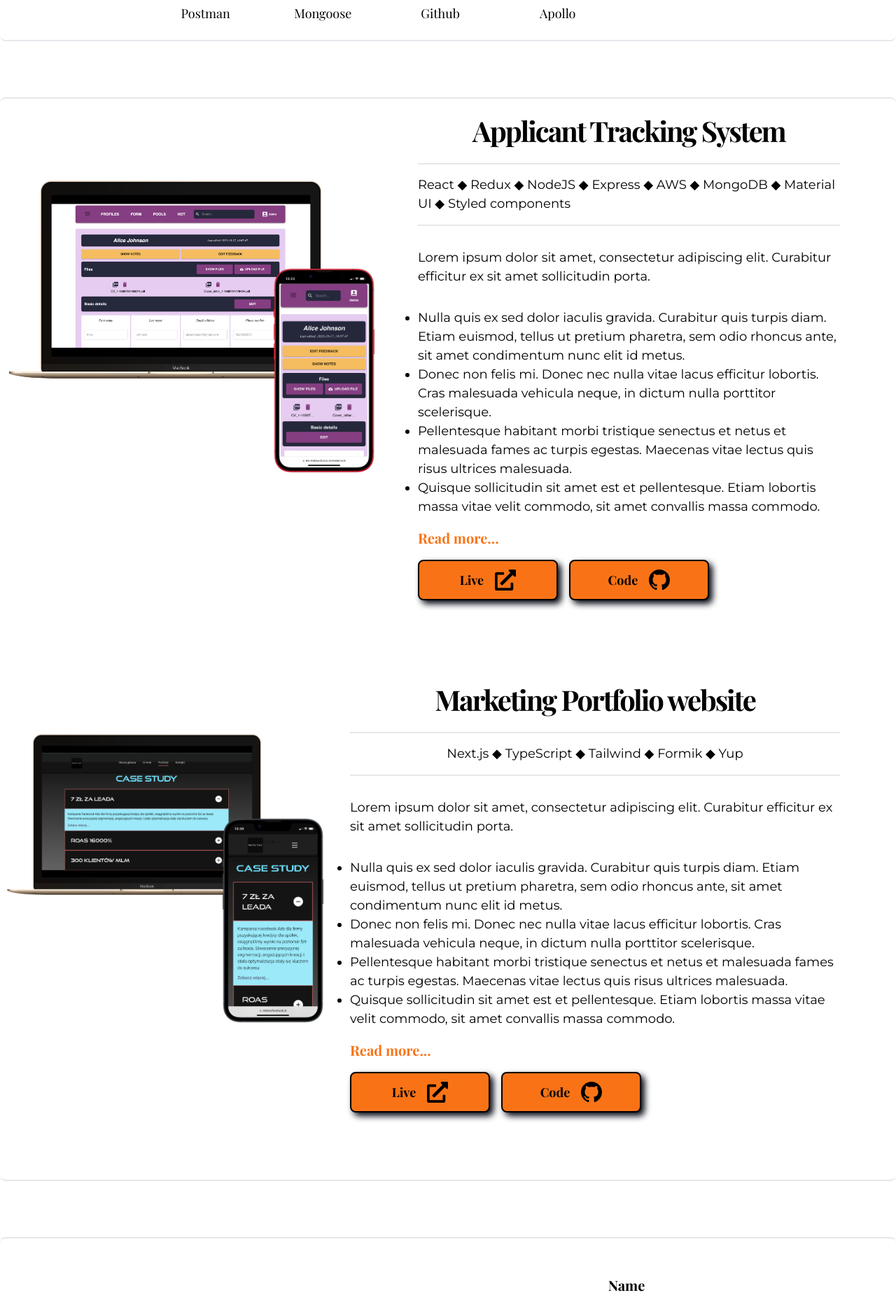
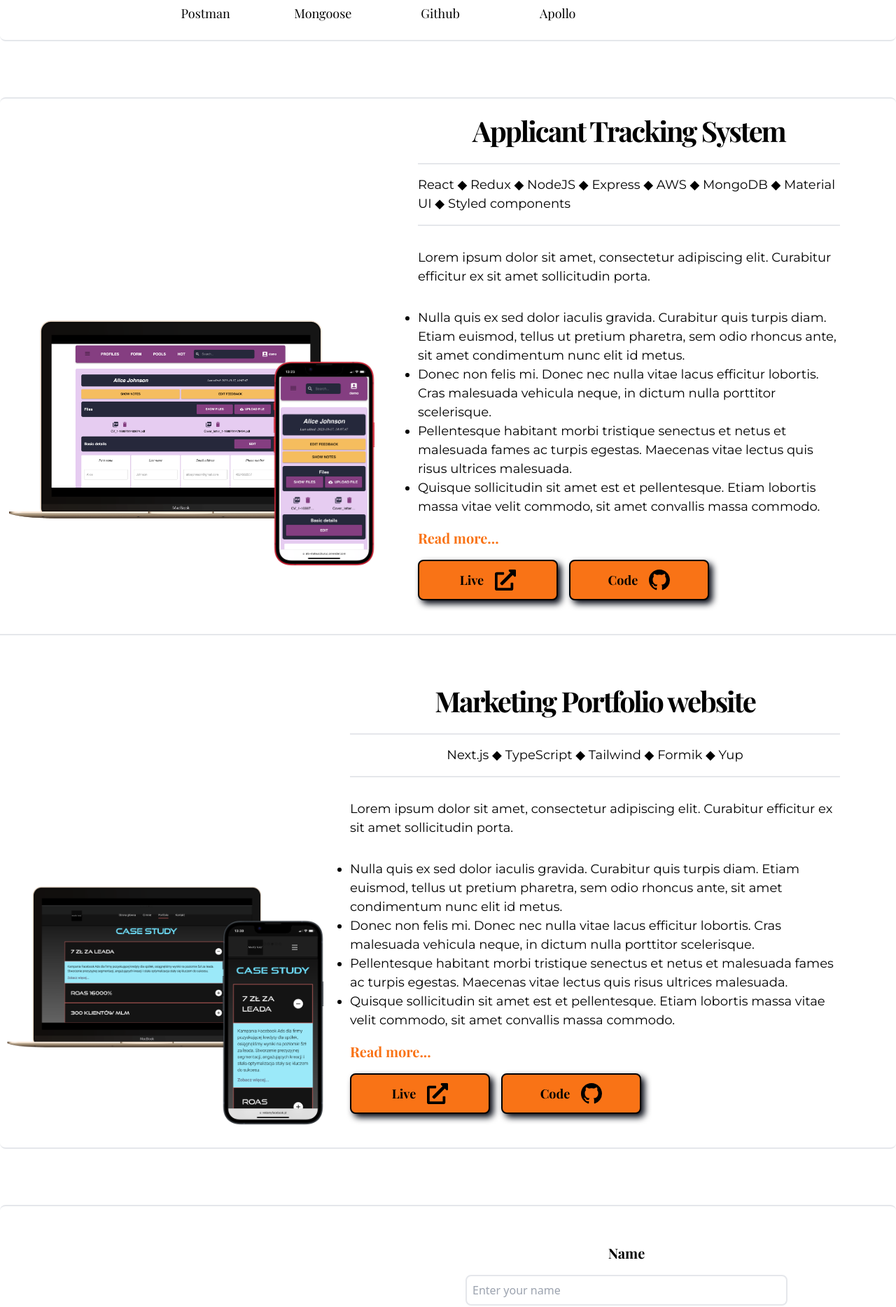
Before and after one commit to MateuszKuruc/developer-portfolio, a Next.js app in the folder developer-portfolio-site/: page / in a window 1280 px wide. Shown: the part 1621-3489 px from the top of the page at 70% size. Built offline with nearby package versions, Linux system fonts and the light colour scheme; a web font is replaced by a local one.

Commit message:
style border to make project section more readable with division for 2 projects

```diff
--- a/developer-portfolio-site/src/app/components/Projects.tsx
+++ b/developer-portfolio-site/src/app/components/Projects.tsx
@@ -6,7 +6,7 @@ import { BsGithub } from "react-icons/bs";
 const Projects = () => {
   return (
     <section className="content-container border-t-2 border-b-2 bg-white dark:bg-gray-950 my-20 rounded-lg">
-      <div className="flex flex-col md:flex-row justify-around">
+      <div className="flex flex-col md:flex-row justify-around md:items-end border-b-2 pb-12">
         <div className="max-w-[400px] md:max-w-[600px] relative">
           <Image
             src="/project1_desktop_1.png"
@@ -23,7 +23,9 @@ const Projects = () => {
           />
         </div>
         <div className="padding-container flex flex-col justify-center items-center">
-          <h2 className="bold-40 text-center py-0 pb-4 md:py-4">Applicant Tracking System</h2>
+          <h2 className="bold-40 text-center py-0 pb-4 md:py-4">
+            Applicant Tracking System
+          </h2>
           <p className="regular-18 border-t-2 border-b-2 py-4 max-w-[700px]">
             React ◆ Redux ◆ NodeJS ◆ Express ◆ AWS ◆ MongoDB ◆ Material UI ◆
             Styled components
@@ -34,7 +36,7 @@ const Projects = () => {
               Lorem ipsum dolor sit amet, consectetur adipiscing elit. Curabitur
               efficitur ex sit amet sollicitudin porta.
             </p>
-            <ul className="list-disc regular-18">
+            <ul className="list-disc regular-18 p-2 md:p-0">
               <li>
                 Nulla quis ex sed dolor iaculis gravida. Curabitur quis turpis
                 diam. Etiam euismod, tellus ut pretium pharetra, sem odio
@@ -75,7 +77,7 @@ const Projects = () => {
         </div>
       </div>
 
-      <div className="flex flex-col md:flex-row justify-around pb-8 md:py-24">
+      <div className="flex flex-col md:flex-row justify-around pb-8 md:py-12 md:items-end">
         <div className="max-w-[400px] md:max-w-[600px] relative">
           <Image
             src="/project2_desktop_1.png"
@@ -93,7 +95,9 @@ const Projects = () => {
         </div>
 
         <div className="padding-container flex flex-col justify-center items-center">
-          <h2 className="bold-40 text-center py-0 pb-4 md:py-4">Marketing Portfolio website</h2>
+          <h2 className="bold-40 text-center py-0 pb-4 md:py-4">
+            Marketing Portfolio website
+          </h2>
           <p className="regular-18 border-t-2 border-b-2 py-4 w-[auto] md:w-[700px] text-center">
             Next.js ◆ TypeScript ◆ Tailwind ◆ Formik ◆ Yup
           </p>
@@ -103,7 +107,7 @@ const Projects = () => {
               Lorem ipsum dolor sit amet, consectetur adipiscing elit. Curabitur
               efficitur ex sit amet sollicitudin porta.
             </p>
-            <ul className="list-disc regular-18">
+            <ul className="list-disc regular-18 p-2 md:p-0">
               <li>
                 Nulla quis ex sed dolor iaculis gravida. Curabitur quis turpis
                 diam. Etiam euismod, tellus ut pretium pharetra, sem odio
```
